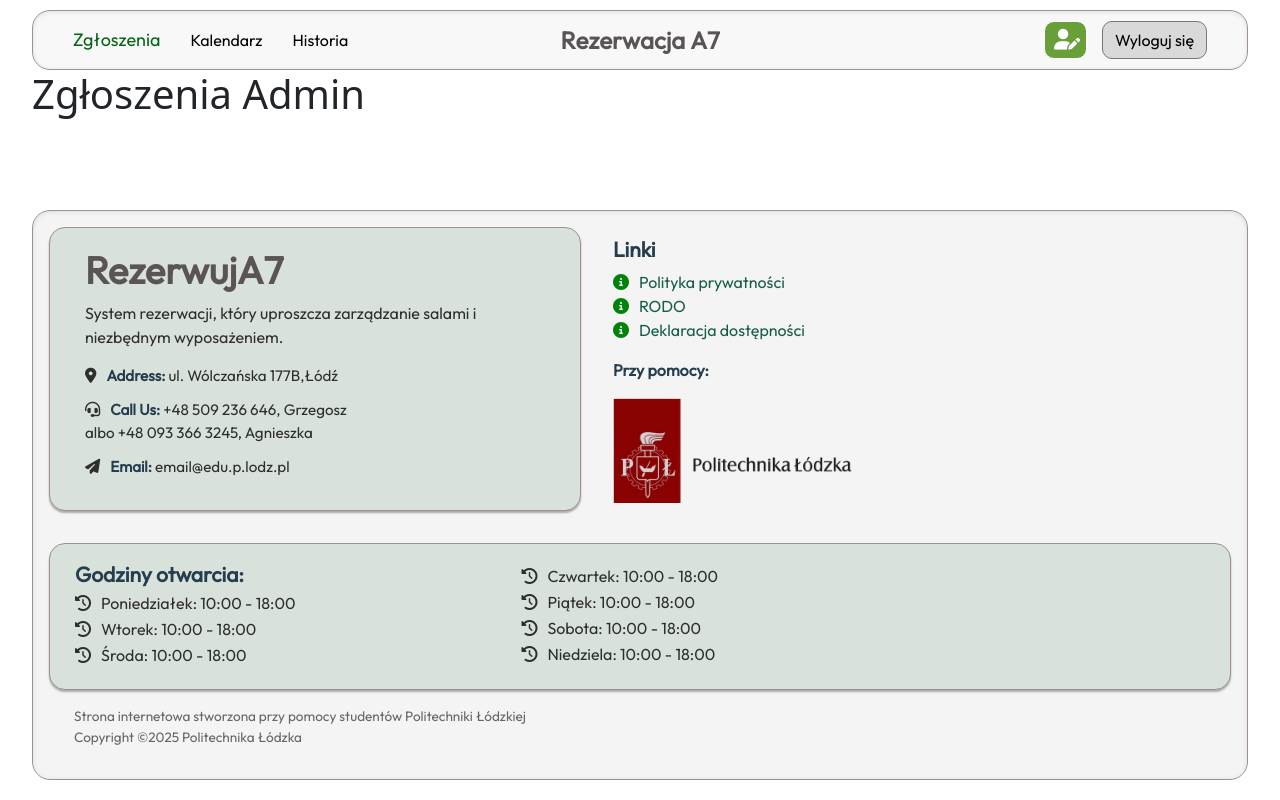
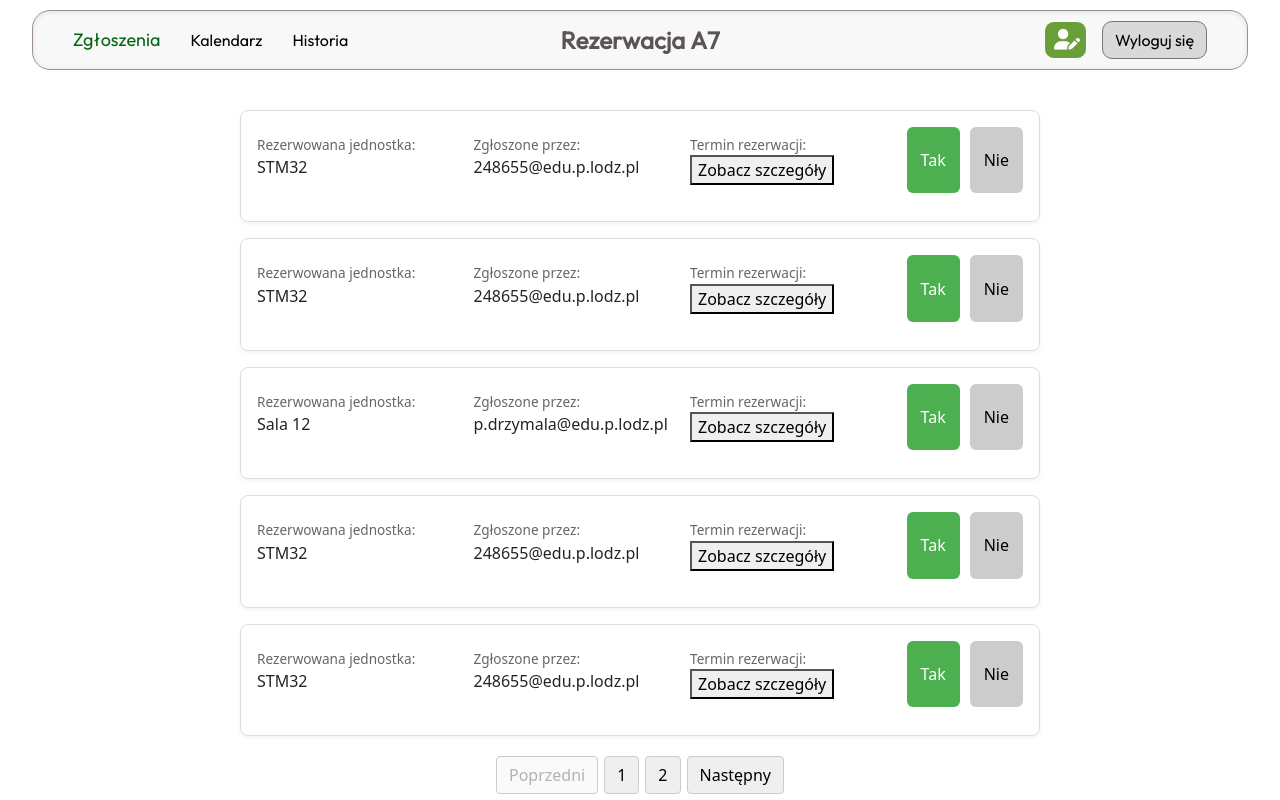
Before and after one commit to Velfoy/Projekt_kompetencyjny, a React (Vite) app in the folder frontend/: page /zgloszenia in a window 1280 px wide. Shown: the top 800 px of the page. Built offline with nearby package versions, Linux system fonts and the light colour scheme.

Commit message:
Zgloszenia page v.1

```diff
--- a/frontend/src/pages/Zgloszenia/ZgloszeniaAdmin.tsx
+++ b/frontend/src/pages/Zgloszenia/ZgloszeniaAdmin.tsx
@@ -1,12 +1,78 @@
+import React, { useState } from 'react';
 import styles from '../../styles/pages/zgloszenia.module.css';
 
+const mockReservations = [
+  { id: 1, unit: 'STM32', submittedBy: '248655@edu.p.lodz.pl' },
+  { id: 2, unit: 'STM32', submittedBy: '248655@edu.p.lodz.pl' },
+  { id: 3, unit: 'Sala 12', submittedBy: 'p.drzymala@edu.p.lodz.pl' },
+  { id: 4, unit: 'STM32', submittedBy: '248655@edu.p.lodz.pl' },
+  { id: 5, unit: 'STM32', submittedBy: '248655@edu.p.lodz.pl' },
+  { id: 6, unit: 'STM32', submittedBy: '248655@edu.p.lodz.pl' },
+];
+
 const ZgloszeniaPage = () => {
+  const [currentPage, setCurrentPage] = useState(1);
+  const itemsPerPage = 5;
+
+  const pageCount = Math.ceil(mockReservations.length / itemsPerPage);
+  const currentItems = mockReservations.slice(
+    (currentPage - 1) * itemsPerPage,
+    currentPage * itemsPerPage
+  );
 
   return (
-    <div className={styles.container}>
-      <h1>Zgłoszenia Admin </h1>
+    <div className={styles.container_zgloszenia}>
 
+      {currentItems.map((res) => (
+        <div key={res.id} className={styles.item_zgloszenia}>
+          <div className={styles.details_zgloszenia}>
+            <div className={styles.block_zgloszenia}>
+              <p className={styles.label_zgloszenia}>Rezerwowana jednostka:</p>
+              <p className={styles.value_zgloszenia}>{res.unit}</p>
+            </div>
+            <div className={styles.block_zgloszenia}>
+              <p className={styles.label_zgloszenia}>Zgłoszone przez:</p>
+              <p className={styles.value_zgloszenia}>{res.submittedBy}</p>
+            </div>
+            <div className={styles.block_zgloszenia}>
+              <p className={styles.label_zgloszenia}>Termin rezerwacji:</p>
+              <button className={styles.value_zgloszenia}>Zobacz szczegóły</button>
+            </div>
+            <div className={styles.buttons_zgloszenia}>
+              <button className={styles.buttonYes_zgloszenia}>Tak</button>
+              <button className={styles.buttonNo_zgloszenia}>Nie</button>
+          </div>
+          </div>
+        </div>
+      ))}
 
+      <div className={styles.pagination_zgloszenia}>
+        <button
+          className={styles.pageButton_zgloszenia}
+          disabled={currentPage === 1}
+          onClick={() => setCurrentPage((prev) => prev - 1)}
+        >
+          Poprzedni
+        </button>
+        {[...Array(pageCount)].map((_, i) => (
+          <button
+            key={i}
+            className={`${styles.pageButton_zgloszenia} ${
+              currentPage === i + 1 ? styles.active_zgloszenia : ''
+            }`}
+            onClick={() => setCurrentPage(i + 1)}
+          >
+            {i + 1}
+          </button>
+        ))}
+        <button
+          className={styles.pageButton_zgloszenia}
+          disabled={currentPage === pageCount}
+          onClick={() => setCurrentPage((prev) => prev + 1)}
+        >
+          Następny
+        </button>
+      </div>
     </div>
   );
 };
--- a/frontend/src/styles/pages/zgloszenia.module.css
+++ b/frontend/src/styles/pages/zgloszenia.module.css
@@ -0,0 +1,87 @@
+.container_zgloszenia {
+  max-width: 800px;
+  margin: 40px auto;
+}
+
+.item_zgloszenia {
+  border: 1px solid #ddd;
+  border-radius: 8px;
+  padding: 16px;
+  margin-bottom: 16px;
+  display: flex;
+  flex-direction: column;
+  box-shadow: 0 2px 4px rgba(0, 0, 0, 0.05);
+  transition: box-shadow 0.3s;
+}
+
+.item_zgloszenia:hover {
+  box-shadow: 0 4px 8px rgba(0, 0, 0, 0.1);
+}
+
+.details_zgloszenia {
+  display: flex;
+  flex-wrap: wrap;
+  justify-content: space-between;
+  margin-bottom: 12px;
+}
+
+.block_zgloszenia {
+  margin: 8px 0;
+  min-width: 200px;
+}
+
+.block_zgloszenia p {
+  margin: 0;
+}
+
+.label_zgloszenia {
+  font-size: 0.85rem;
+  color: #666;
+}
+
+.value_zgloszenia {
+  font-weight: 500;
+}
+
+.buttons_zgloszenia {
+  display: flex;
+  gap: 10px;
+}
+
+.buttonYes_zgloszenia {
+  padding: 6px 14px;
+  border: none;
+  border-radius: 6px;
+  cursor: pointer;
+  font-weight: 500;
+  background-color: #4caf50;
+  color: white;
+}
+
+.buttonNo_zgloszenia {
+  padding: 6px 14px;
+  border: none;
+  border-radius: 6px;
+  cursor: pointer;
+  font-weight: 500;
+  background-color: #ccc;
+  color: black;
+}
+
+.pagination_zgloszenia {
+  display: flex;
+  justify-content: center;
+  gap: 6px;
+  margin-top: 20px;
+}
+
+.pageButton_zgloszenia {
+  padding: 6px 12px;
+  border: 1px solid #ccc;
+  border-radius: 4px;
+  cursor: pointer;
+}
+
+.active_zgloszenia {
+  background-color: #eee;
+}
```
